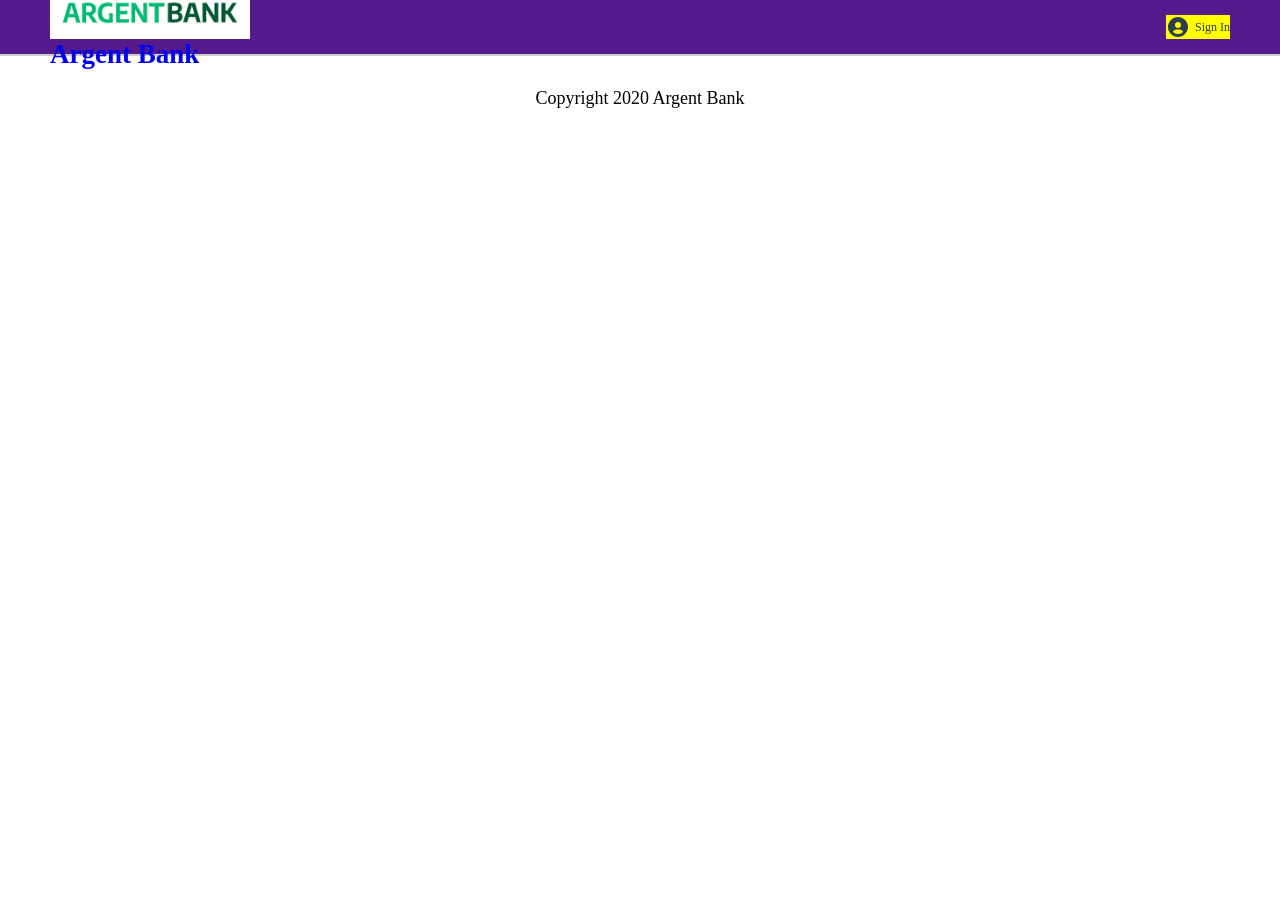
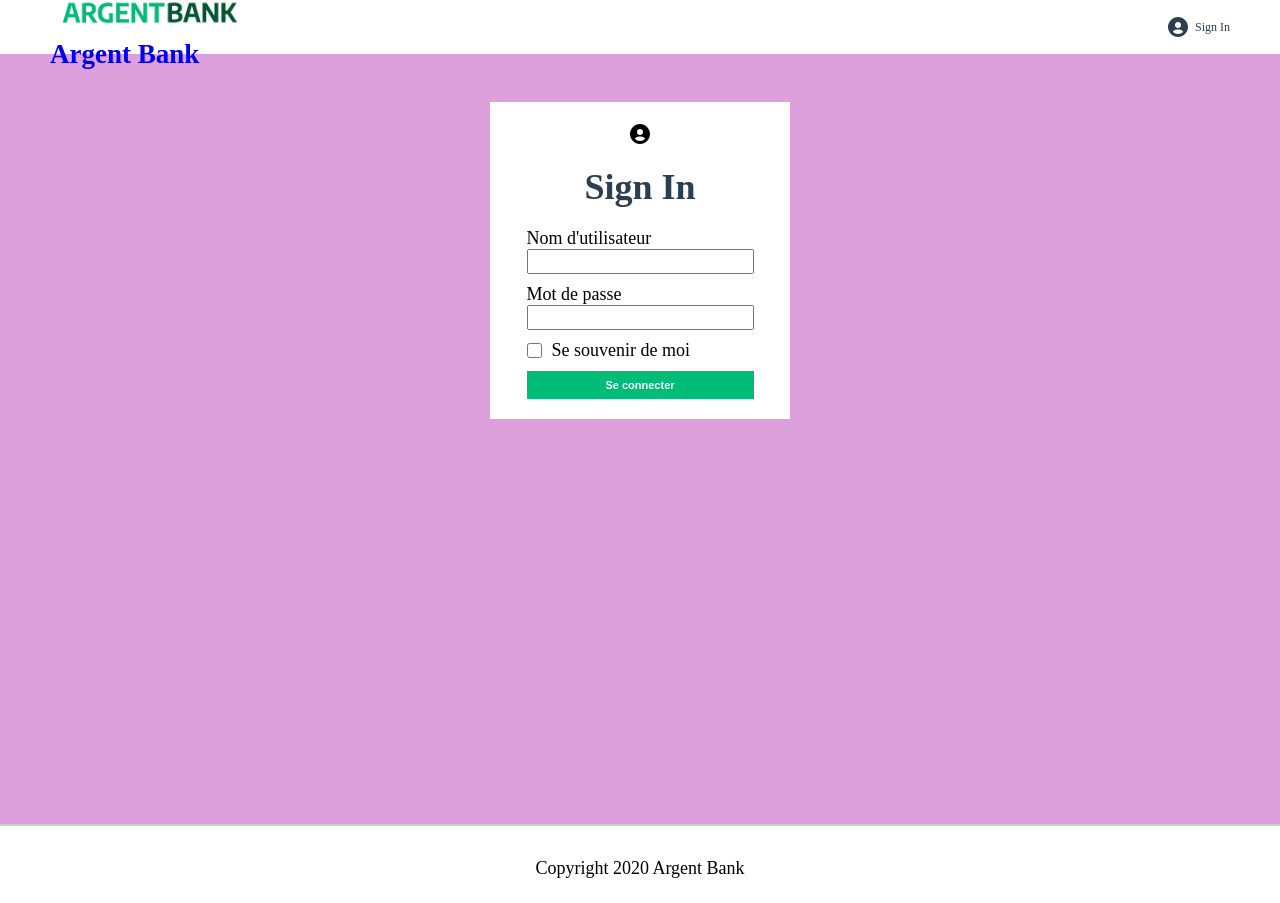
Before and after one commit to Dusty-Hordofel/remede, a React (Vite) app in the folder frontend/: page /login in a window 1280 px wide. Before the commit the page ends 800 px from the top, so only its background shows below. Built offline with nearby package versions, Linux system fonts and the light colour scheme.

Commit message:
8. Login

```diff
--- a/frontend/package.json
+++ b/frontend/package.json
@@ -10,6 +10,8 @@
     "preview": "vite preview"
   },
   "dependencies": {
+    "@hookform/error-message": "^2.0.1",
+    "@hookform/resolvers": "^3.1.1",
     "@tanstack/react-query": "^4.32.0",
     "@tanstack/router": "^0.0.1-beta.53",
     "axios": "^1.4.0",
@@ -19,8 +21,10 @@
     "prop-types": "^15.8.1",
     "react": "^18.2.0",
     "react-dom": "^18.2.0",
+    "react-hook-form": "^7.45.2",
     "react-icons": "^4.10.1",
-    "react-router-dom": "^6.14.2"
+    "react-router-dom": "^6.14.2",
+    "zod": "^3.21.4"
   },
   "devDependencies": {
     "@types/react": "^18.2.15",
--- a/frontend/src/App.tsx
+++ b/frontend/src/App.tsx
@@ -1,6 +1,8 @@
 import { BrowserRouter, Routes, Route } from "react-router-dom";
 import Layout from './components/Layout';
 import Home from "./pages/home/Home";
+import Login from "./pages/login/Login";
+// import Login from "../login/Login";
 
 
 function App() {
@@ -10,8 +12,8 @@ function App() {
       <Layout>
         <Routes>
           <Route path="/" element={<Home />} />
-          {/*<Route exact path="/login" element={<Login />} />
-					<Route exact path="/profile" element={<Profile />} /> */}
+          <Route path="/login" element={<Login />} />
+          {/*<Route exact path="/profile" element={<Profile />} /> */}
         </Routes>
       </Layout>
 
--- a/frontend/src/components/header/Header.tsx
+++ b/frontend/src/components/header/Header.tsx
@@ -10,7 +10,7 @@ const Header = () => {
     return (
         <nav className={styles.nav}>
             <Logo src={logo} title='Argent Bank' alt="Argent Bank Logo" width={200} height={54.383} />
-            <NavLink to="/" className={styles.navLink} >
+            <NavLink to="/login" className={styles.navLink} >
                 <BiSolidUserCircle style={{ fontSize: '24px' }} /> Sign In
             </NavLink>
         </nav>
--- a/frontend/src/components/header/header.module.scss
+++ b/frontend/src/components/header/header.module.scss
@@ -1,28 +1,20 @@
 @import "/src/styles/main.scss";
 
-$primary:$sportsee-primary-purple;
 .nav{
     display: flex;
     align-items: center;
     justify-content: space-between;
-    background: $primary;
     height: 54.383px;
     padding: 0 50px;
     max-width: $max-width;
-    // max-width: 1440px;
-    // width: 100%;
 }
 
 .navLink{
     text-decoration: none;
     color: rgb(44, 62, 80);
     font-size: 1.2rem;
-    // margin-right: 1rem;
     display: flex;
     align-items: center;
     justify-content: center;
-    background: yellow;
-    // margin-right: 0;
-    // width: 100%;
      gap: 0.5rem;
 }
--- /dev/null
+++ b/frontend/src/components/login/LoginForm.tsx
@@ -0,0 +1,148 @@
+import React from 'react';
+import { useForm, SubmitHandler } from 'react-hook-form';
+import { zodResolver } from '@hookform/resolvers/zod';
+// import { z } from 'zod';
+import { LoginFormSchema, LoginFormValues } from '../../validators/schema-validator';
+import styles from './loginForm.module.scss';
+
+// type FormValues = {
+//     username: string;
+//     password: string;
+//     rememberMe: boolean;
+// };
+
+// const schema = z.object({
+//     username: z.string().nonempty('Le nom d\'utilisateur est requis.'),
+//     password: z.string().nonempty('Le mot de passe est requis.'),
+//     rememberMe: z.boolean(), // Add the rememberMe field in the Zod schema
+// });
+
+const LoginForm: React.FC = () => {
+    const {
+        handleSubmit,
+        register,
+        formState: { errors },
+    } = useForm<LoginFormValues>({
+        resolver: zodResolver(LoginFormSchema),
+        defaultValues: {
+            rememberMe: false,
+        },
+    });
+
+    const onSubmit: SubmitHandler<LoginFormValues> = (data) => {
+        // You can directly access the data object which includes the checkbox value
+        console.log(data);
+    };
+
+    return (
+        <div className={styles.form}>
+            <form onSubmit={handleSubmit(onSubmit)}>
+                <div className={styles.input}>
+                    <label>Nom d'utilisateur</label>
+                    <input {...register('email')} />
+                    {errors.email && <p>{errors.email.message}</p>}
+                </div>
+
+                <div className={styles.input}>
+                    <label>Mot de passe</label>
+                    <input type="password" {...register('password')} />
+                    {errors.password && <p>{errors.password.message}</p>}
+                </div>
+
+                <div className={styles.souvenir}>
+                    <input type="checkbox" {...register('rememberMe')} id="check" />
+                    <label htmlFor='check'>
+                        Se souvenir de moi
+                    </label>
+                </div>
+
+                <button type="submit">Se connecter</button>
+            </form>
+        </div>
+    );
+};
+
+export default LoginForm;
+
+
+// import React from 'react';
+// import { useForm, Controller } from 'react-hook-form';
+// import { zodResolver } from '@hookform/resolvers/zod';
+// import { LoginFormValues, loginFormSchema } from '../../validators/schema-validator';
+// import styles from './loginForm.module.scss';
+// import { BiCheckbox } from 'react-icons/bi';
+
+// const LoginForm: React.FC = () => {
+//     const {
+//         control,
+//         handleSubmit,
+//         formState: { errors },
+//     } = useForm<LoginFormValues>({
+//         resolver: zodResolver(loginFormSchema),
+//     });
+
+//     const onSubmit = (data: LoginFormValues) => {
+//         // Vous pouvez gérer la logique de connexion ici
+//         console.log(data);
+//     };
+
+//     return (
+//         <form onSubmit={handleSubmit(onSubmit)} className={styles.form}>
+//             <div>
+//                 <label>Email</label>
+//                 <Controller
+//                     name="email"
+//                     control={control}
+//                     defaultValue=""
+//                     render={({ field }) => (
+//                         <input
+//                             type="text"
+//                             {...field}
+//                         />
+//                     )}
+//                 />
+//                 {errors.email && <p>{errors.email.message}</p>}
+//             </div>
+
+//             <div>
+//                 <label>Password</label>
+//                 <Controller
+//                     name="password"
+//                     control={control}
+//                     defaultValue=""
+//                     render={({ field }) => (
+//                         <input
+//                             type="password"
+//                             {...field}
+//                         />
+//                     )}
+//                 />
+//                 {errors.password && <p>{errors.password.message}</p>}
+//             </div>
+
+//             <div>
+//                 {/* <label > */}
+//                 <Controller
+//                     name="rememberMe"
+//                     control={control}
+//                     defaultValue={false}
+//                     render={({ field }) => (
+//                         <input
+//                             type="checkbox"
+//                             {...field}
+//                             onChange={(e) => field.onChange(e.target.checked)}
+//                         />
+//                     )}
+//                 />
+
+//                 <label>Remember Me</label>
+//                 {/* </label> */}
+//                 {errors.rememberMe && <p>Remember Me is required</p>}
+//             </div>
+
+//             <button type="submit">Login</button>
+//         </form>
+//     );
+// };
+
+// export default LoginForm;
--- /dev/null
+++ b/frontend/src/components/login/loginForm.module.scss
@@ -0,0 +1,31 @@
+.form{
+
+    .input{
+        margin-bottom: 1rem;
+    }
+  .souvenir{
+    display: flex;
+    align-items: center;
+    gap:1rem;
+    input{
+        width: 15px;
+        height: 15px;
+  border: 2px solid black;
+  background-color: white;
+  border-radius: 4px;
+    }
+
+  }
+
+  button{
+        display: block;
+        width: 100%;
+        padding: 8px;
+        font-size: 1.1rem;
+        font-weight: bold;
+        margin-top: 1rem;
+        border-color: #00bc77;
+        background-color: #00bc77;
+        color: #fff;
+  }
+}
--- /dev/null
+++ b/frontend/src/pages/login/Login.tsx
@@ -0,0 +1,17 @@
+import { BiSolidUserCircle } from 'react-icons/bi'
+import LoginForm from '../../components/login/LoginForm'
+import styles from './login.module.scss'
+
+const Login = () => {
+    return (
+        <div className={styles.login}>
+            <div className={styles.forms}>
+                <BiSolidUserCircle className={styles.icon} />
+                <h1 className={styles.title}>Sign In</h1>
+                <LoginForm />
+            </div>
+        </div>
+    )
+}
+
+export default Login
--- /dev/null
+++ b/frontend/src/pages/login/login.module.scss
@@ -0,0 +1,27 @@
+.login{
+    background: plum;
+    height: calc(100vh - 3rem);
+    .forms{
+        position: relative;
+        top: 48px;
+        display: flex;
+        align-items: center;
+        justify-content: center;
+        box-sizing: border-box;
+        flex-direction: column;
+        background-color: white;
+        width: 300px;
+        margin: 0 auto;
+        // margin-top: 13rem;
+        padding: 2rem;
+
+        .icon{
+            font-size: 2.4rem;
+        }
+
+        .title{
+        margin:2rem;
+        color:rgb(44, 62, 80)
+        }
+    }
+}
--- /dev/null
+++ b/frontend/src/validators/schema-validator.ts
@@ -0,0 +1,30 @@
+import { z } from "zod";
+
+const emailRegex = /^[a-zA-Z0-9._%+-]+@[a-zA-Z0-9.-]+\.[a-zA-Z]{2,}$/;
+
+//Définission du schéma de validation avec Zod
+
+export const LoginFormSchema = z.object({
+  email: z
+  .string()
+  .nonempty({ message: "Veuillez fournir une adresse e-mail" })
+  .regex(emailRegex, "Veuillez fournir une adresse e-mail valide")
+  .email("Veuillez fournir une adresse e-mail valide")
+  .trim()
+  .toLowerCase(),
+  password: z.string().nonempty("Veuillez fournir un mot de passe").min(6,  "Le mot de passe doit contenir au moins 6 caractères"),
+  rememberMe: z.boolean(),
+  // rememberMe: z.boolean().optional(),
+  // password: z
+  // .string()
+  // .min(8, "Le mot de passe doit contenir au moins 8 caractères")
+  // .regex(
+  //   /^(?=.*[a-z])(?=.*[A-Z])(?=.*\d)(?=.*[@$!%*?&])[A-Za-z\d@$!%*?&]+$/,
+  //   "Le mot de passe doit contenir au moins une lettre minuscule, une lettre majuscule, un chiffre et un caractère spécial"
+  // )
+  // .nonempty({ message: "Veuillez fournir un mot de passe" }),
+});
+
+
+// type of the request
+export type LoginFormValues = z.infer<typeof LoginFormSchema>;
--- a/frontend/tsconfig.json
+++ b/frontend/tsconfig.json
@@ -20,6 +20,6 @@
     "noUnusedParameters": true,
     "noFallthroughCasesInSwitch": true
   },
-  "include": ["src"],
+  "include": ["src", "login"],
   "references": [{ "path": "./tsconfig.node.json" }]
 }
```
Also changed, not shown: 2 other files (tests, documents, lock files or other folders).
